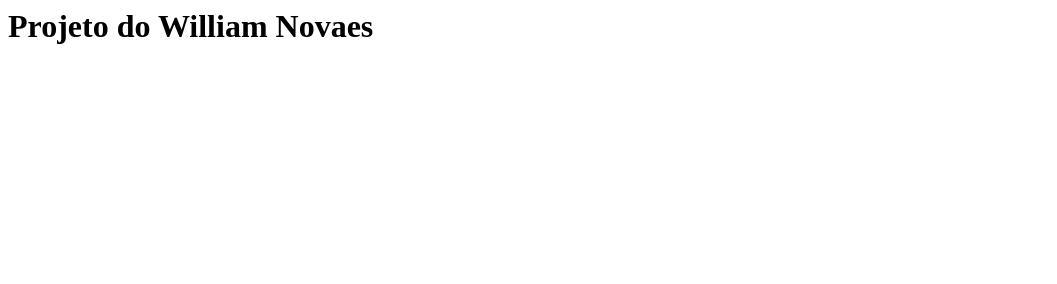
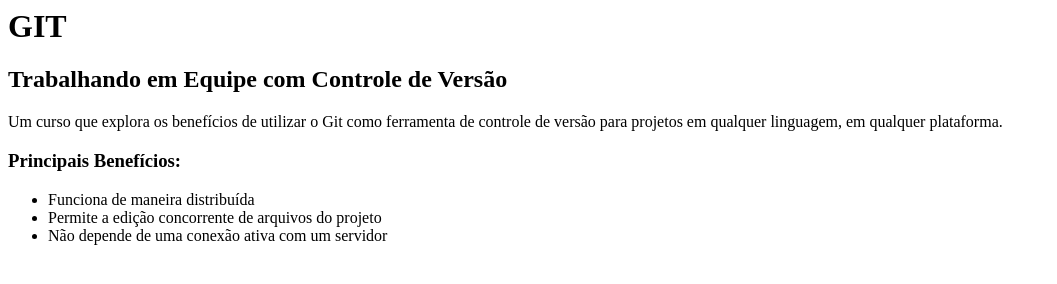
Before and after one commit to williamnovaes/curso-git, a plain HTML site: page index.html in a window 1280 px wide. Shown: the whole page, without its empty margins (0-1057 px from the left). Drawn offline with Linux system fonts and the light colour scheme.

Commit message:
Alterações de corpo

```diff
--- a/index.html
+++ b/index.html
@@ -2,6 +2,16 @@
 	<head>
 	</head>
 	<body>
-		<h1>Projeto do William Novaes</h1>
+		<h1>GIT</h1>
+		<h2>Trabalhando em Equipe com Controle de Versão</h2>
+
+		<p>Um curso que explora os benefícios de utilizar o Git como ferramenta de controle de versão para projetos em qualquer linguagem, em qualquer plataforma.</p>
+
+		<h3>Principais Benefícios:</h3>
+		<ul>
+			<li>Funciona de maneira distribuída</li>
+			<li>Permite a edição concorrente de arquivos do projeto</li>
+			<li>Não depende de uma conexão ativa com um servidor</li>
+		</ul>
 	</body>
 </html>
```
